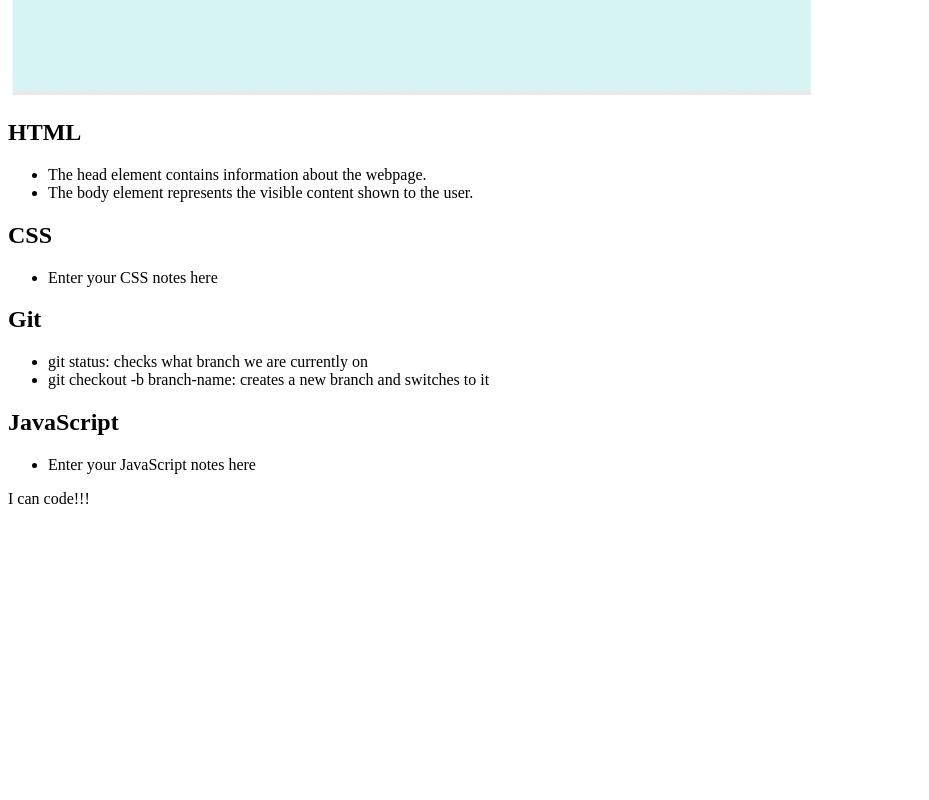
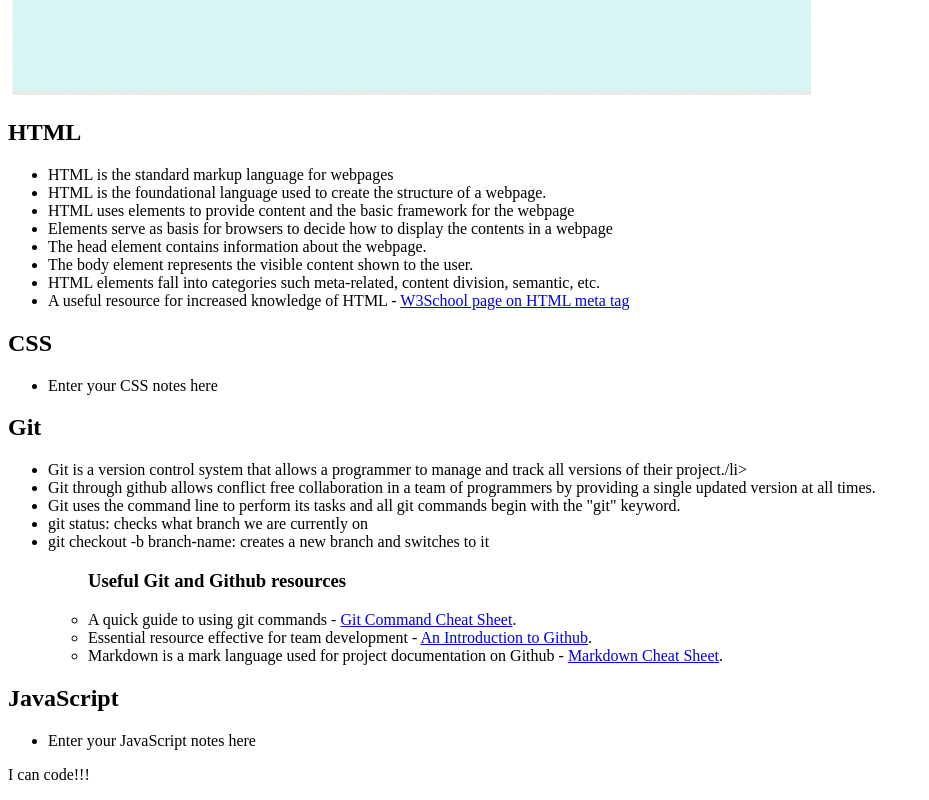
Before and after one commit to ikubiti/prework-study-guide, a plain HTML site: page index.html in a window 1280 px wide. Shown: the part 761-1561 px from the top of the page, without its empty margins (0-929 px from the left). Before the commit the page ends 1285 px from the top, so only its background shows below. Drawn offline with Linux system fonts and the light colour scheme.

Commit message:
edit the code to my observations about HTML and Git

```diff
--- a/index.html
+++ b/index.html
@@ -9,20 +9,43 @@
   <body>
     <header id="top">
       <h1>Prework Study Guide</h1>
-      <img src="./assets/bowtie-cat.png" alt="Profile image of cat wearing a bow tie." />
+      <img
+        src="./assets/bowtie-cat.png"
+        alt="Profile image of cat wearing a bow tie."
+      />
     </header>
     <main>
       <section class="'card" id="html-section">
         <h2>HTML</h2>
         <ul>
+          <li>HTML is the standard markup language for webpages</li>
+          <li>
+            HTML is the foundational language used to create the structure of a
+            webpage.
+          </li>
+          <li>
+            HTML uses elements to provide content and the basic framework for
+            the webpage
+          </li>
+          <li>
+            Elements serve as basis for browsers to decide how to display the
+            contents in a webpage
+          </li>
           <li>The head element contains information about the webpage.</li>
-          <li>The body element represents the visible content shown to the user.</li>
-          <!-- <li>Semantic HTML elements provide details about their role </li> -->
-          <!-- <li>Non-Semantic HTML elements provide structure to the webpage</li> -->
-          <!-- Need to add my notes about html lessons -->
-
+          <li>
+            The body element represents the visible content shown to the user.
+          </li>
+          <li>
+            HTML elements fall into categories such meta-related, content
+            division, semantic, etc.
+          </li>
+          <li>
+            A useful resource for increased knowledge of HTML -
+            <a href="https://www.w3schools.com/tags/tag_meta.asp"
+              >W3School page on HTML meta tag</a
+            >
+          </li>
         </ul>
-
       </section>
 
       <section class="'card" id="css-section">
@@ -30,17 +53,53 @@
         <ul>
           <li>Enter your CSS notes here</li>
         </ul>
-
       </section>
 
       <section class="'card" id="git-section">
         <h2>Git</h2>
         <ul>
+          <li>
+            Git is a version control system that allows a programmer to manage
+            and track all versions of their project./li>
+          </li>
+          <li>
+            Git through github allows conflict free collaboration in a team of
+            programmers by providing a single updated version at all times.
+          </li>
+          <li>
+            Git uses the command line to perform its tasks and all git commands
+            begin with the "git" keyword.
+          </li>
           <li>git status: checks what branch we are currently on</li>
-          <li>git checkout -b branch-name: creates a new branch and switches to it</li>
-          <!-- Need to add my notes about html lessons -->
+          <li>
+            git checkout -b branch-name: creates a new branch and switches to it
+          </li>
+
+          <ul>
+            <h3>Useful Git and Github resources</h3>
+            <li>
+              A quick guide to using git commands -
+              <a
+                href="https://education.github.com/git-cheat-sheet-education.pdf"
+              >
+                Git Command Cheat Sheet</a
+              >.
+            </li>
+            <li>
+              Essential resource effective for team development -
+              <a href="https://digital.gov/resources/an-introduction-github/">
+                An Introduction to Github</a
+              >.
+            </li>
+            <li>
+              Markdown is a mark language used for project documentation on
+              Github -
+              <a href="https://www.markdownguide.org/cheat-sheet/">
+                Markdown Cheat Sheet</a
+              >.
+            </li>
+          </ul>
         </ul>
-
       </section>
 
       <section class="'card" id="javascript-section">
@@ -48,7 +107,6 @@
         <ul>
           <li>Enter your JavaScript notes here</li>
         </ul>
-
       </section>
       <!-- Student code goes here -->
     </main>
```
